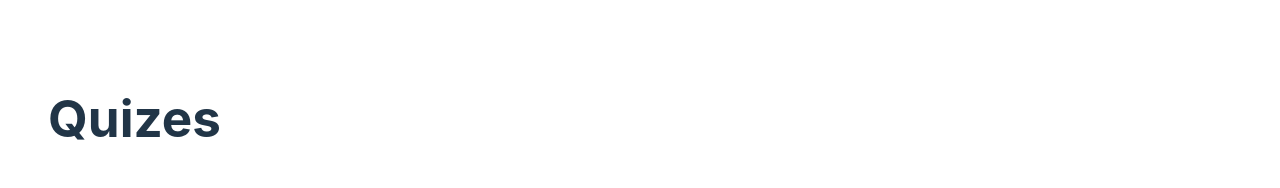
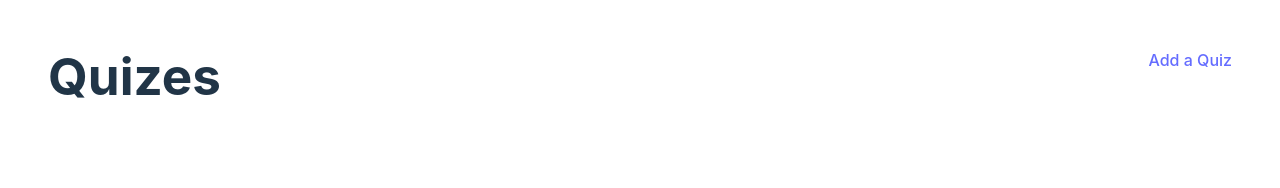
Before and after one commit to karimshalapy/crocosoft-task, a React (Vite) app: page / in a window 1280 px wide. Shown: the top 188 px of the page. Built offline with nearby package versions, Linux system fonts and the light colour scheme; data requests are answered from the project's data file.

Commit message:
feat: integrate create a quiz page

```diff
--- a/src/components/Quiz/styles.css
+++ b/src/components/Quiz/styles.css
@@ -10,6 +10,7 @@
   a {
     text-decoration: none;
     color: inherit;
+    width: 100%;
   }
 }
 
--- a/src/index.css
+++ b/src/index.css
@@ -97,6 +97,15 @@ button:focus-visible {
 .page-container {
   width: 100%;
 }
+.homepage__top-wrapper {
+  display: flex;
+  gap: 1;
+  justify-content: space-between;
+  align-items: start;
+  h1 {
+    margin-top: 0;
+  }
+}
 
 .quiz-details__content-wrapper {
   display: flex;
--- a/src/pages/CreateQuizPage.tsx
+++ b/src/pages/CreateQuizPage.tsx
@@ -1,8 +1,40 @@
+import QuizForm from "@/components/QuizForm/QuizForm";
 import { ROUTES } from "@/config/routes";
 import { FC } from "react";
+import { generatePath, useNavigate } from "react-router-dom";
 
 export const CreateQuizPage: FC = () => {
-  return <div>{ROUTES.createQuiz}</div>;
+  const navigate = useNavigate();
+
+  return (
+    <section className="page-container">
+      <h1>Create a Quiz</h1>
+      <QuizForm
+        onSubmit={async (values) => {
+          await fetch(`http://localhost:3000/quizes`, {
+            method: "POST",
+            body: JSON.stringify({
+              ...values,
+              created: new Date().toISOString(),
+              modified: new Date().toISOString(),
+              questions: values.questions?.map(
+                (question) =>
+                  ({
+                    answer_id: question.correctAnswerId,
+                    feedback_false: question.feedbackFalse,
+                    feedback_true: question.feedbackTrue,
+                    id: question.id,
+                    text: question.text,
+                    answers: question.answers,
+                  } || [])
+              ),
+            }),
+          });
+          navigate(generatePath(ROUTES.quizDetails, { quizId: values.id }));
+        }}
+      />
+    </section>
+  );
 };
 
 export default CreateQuizPage;
--- a/src/pages/HomePage.tsx
+++ b/src/pages/HomePage.tsx
@@ -1,13 +1,17 @@
 import QuizesList from "@/components/QuizesList/QuizesList";
+import { ROUTES } from "@/config/routes";
 import type { QuizesResponse } from "@/types";
 import { FC } from "react";
-import { useLoaderData } from "react-router-dom";
+import { Link, useLoaderData } from "react-router-dom";
 
 export const HomePage: FC = () => {
   const quizes = useLoaderData() as QuizesResponse;
   return (
     <section className="page-container">
-      <h1>Quizes</h1>
+      <div className="homepage__top-wrapper">
+        <h1>Quizes</h1>
+        <Link to={ROUTES.createQuiz}>Add a Quiz</Link>
+      </div>
       <QuizesList quizes={quizes} />
     </section>
   );
```
